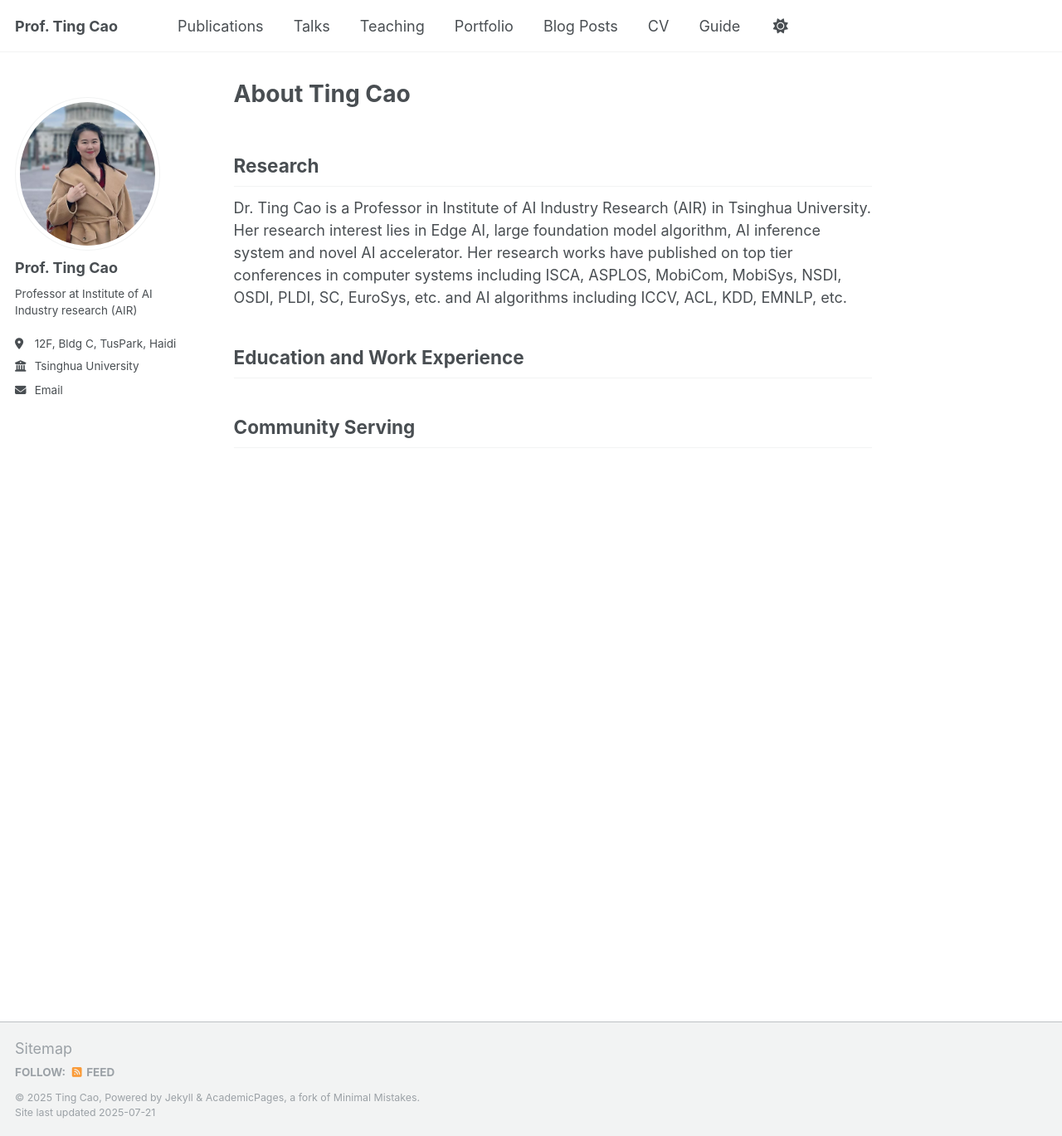
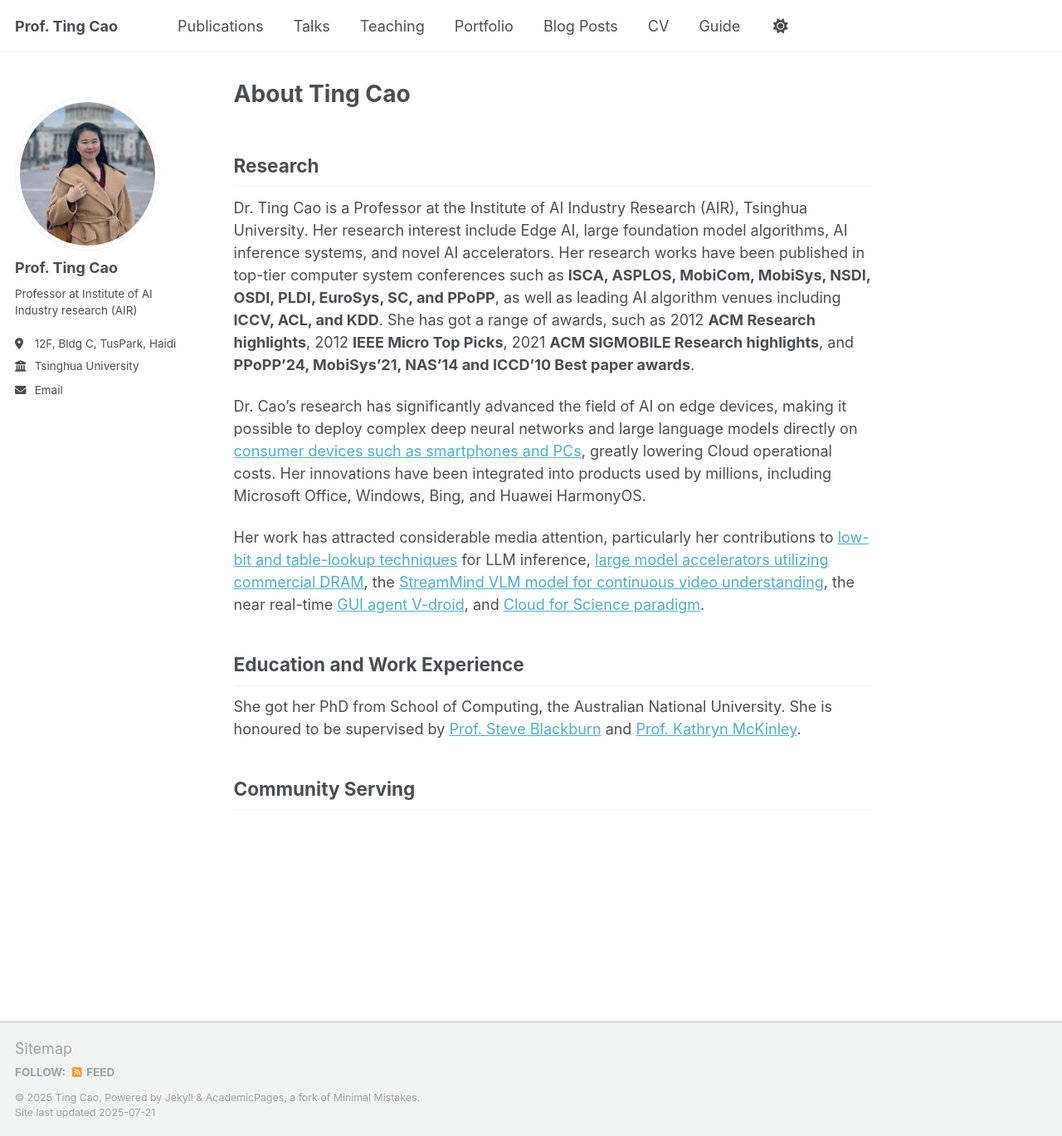
Before and after one commit to tingcao952/tingcao952.github.io, a Jekyll site: the page built from _pages/about.md, in a window 1280 px wide and 1369 px high. Shown: the whole window at 83% size. Built offline with Jekyll 4.4.1, drawn with Linux system fonts in a browser that asks for light colours; a script that is not in the unit is left out.

Commit message:
add more for about

```diff
--- a/_pages/about.md
+++ b/_pages/about.md
@@ -8,9 +8,16 @@ redirect_from:
 ---
 ## Research
 
-Dr. Ting Cao is a Professor in Institute of AI Industry Research (AIR) in Tsinghua University. Her research interest lies in Edge AI, large foundation model algorithm, AI inference system and novel AI accelerator. Her research works have published on top tier conferences in computer systems including ISCA, ASPLOS, MobiCom, MobiSys, NSDI, OSDI, PLDI, SC, EuroSys, etc. and AI algorithms including ICCV, ACL, KDD, EMNLP, etc.
+Dr. Ting Cao is a Professor at the Institute of AI Industry Research (AIR), Tsinghua University. Her research interest include Edge AI, large foundation model algorithms, AI inference systems, and novel AI accelerators. Her research works have been published in top-tier computer system conferences such as **ISCA, ASPLOS, MobiCom, MobiSys, NSDI, OSDI, PLDI, EuroSys, SC, and PPoPP**, as well as leading AI algorithm venues including **ICCV, ACL, and KDD**. She has got a range of awards, such as 2012 **ACM Research highlights**, 2012
+**IEEE Micro Top Picks**, 2021 **ACM SIGMOBILE Research highlights**, and **PPoPP'24, MobiSys'21, NAS'14 and ICCD'10
+Best paper awards**.
 
+Dr. Cao’s research has significantly advanced the field of AI on edge devices, making it possible to deploy complex deep neural networks and large language models directly on [consumer devices such as smartphones and PCs](https://www.microsoft.com/en-us/research/blog/achieving-zero-cogs-with-microsoft-editor-neural-grammar-checker/), greatly lowering Cloud operational costs. Her innovations have been integrated into products used by millions, including Microsoft Office, Windows, Bing, and Huawei HarmonyOS.
+
+Her work has attracted considerable media attention, particularly her contributions to [low-bit and table-lookup techniques](https://mp.weixin.qq.com/s/xOaOCLu4fdpx0-IVB0UnTg) for LLM inference, [large model accelerators utilizing commercial DRAM](https://mp.weixin.qq.com/s/n1ZRa0g98YGuxTKxAES_AQ), the [StreamMind VLM model for continuous video understanding](https://mp.weixin.qq.com/s/rGTV4zbxi-fhtOmpbRqPRw), the near real-time [GUI agent V-droid](https://mp.weixin.qq.com/s/GxTJrTp-gfg0N1wchpYptg), and [Cloud for Science paradigm](https://mp.weixin.qq.com/s/f_Qr3tNfpvSAdRbt0JFx0Q).
 
 ## Education and Work Experience
 
+She got her PhD from School of Computing, the Australian National University. She is honoured to be supervised by [Prof. Steve Blackburn](https:www.steveblackburn.org) and [Prof. Kathryn McKinley](https://www.cs.utexas.edu/~mckinley/).
+
 ## Community Serving
```
